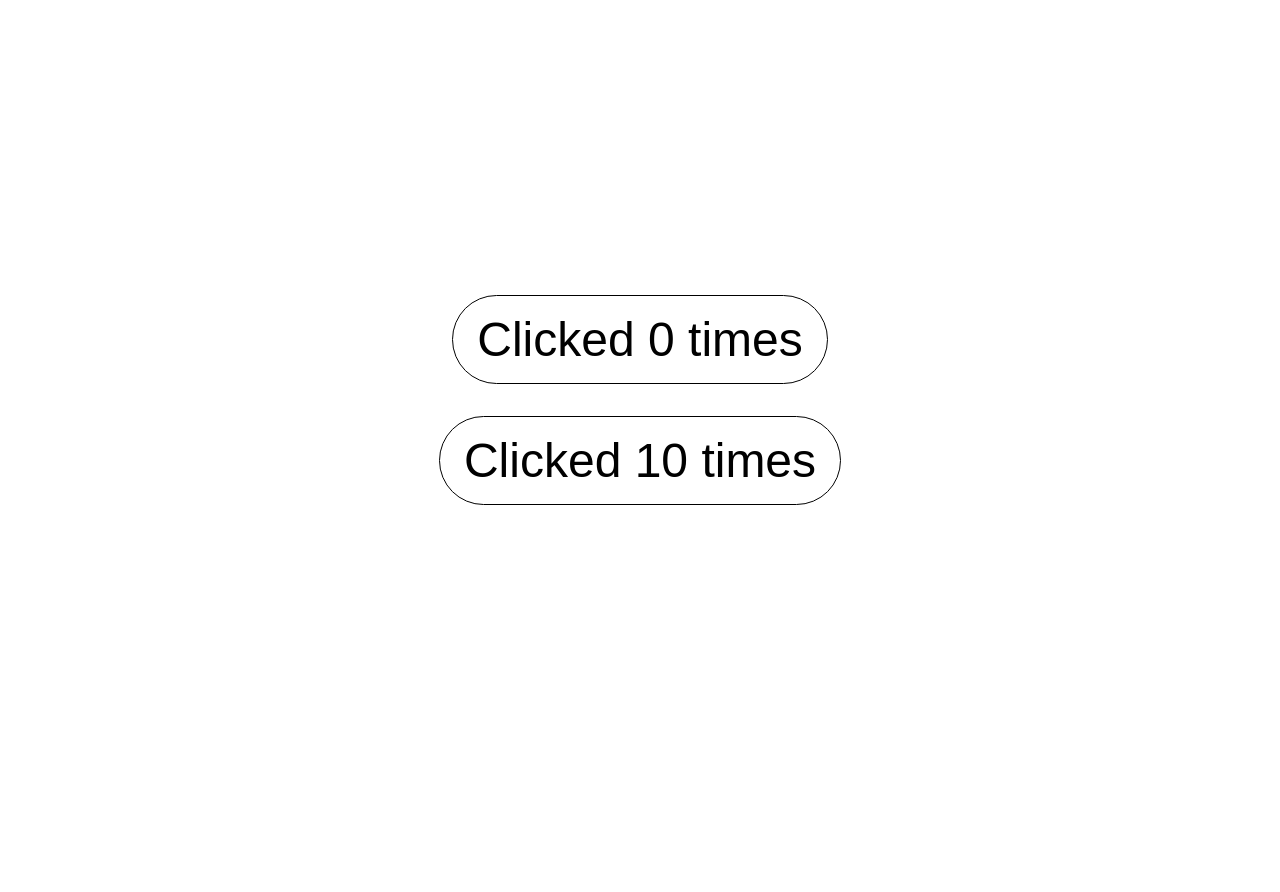
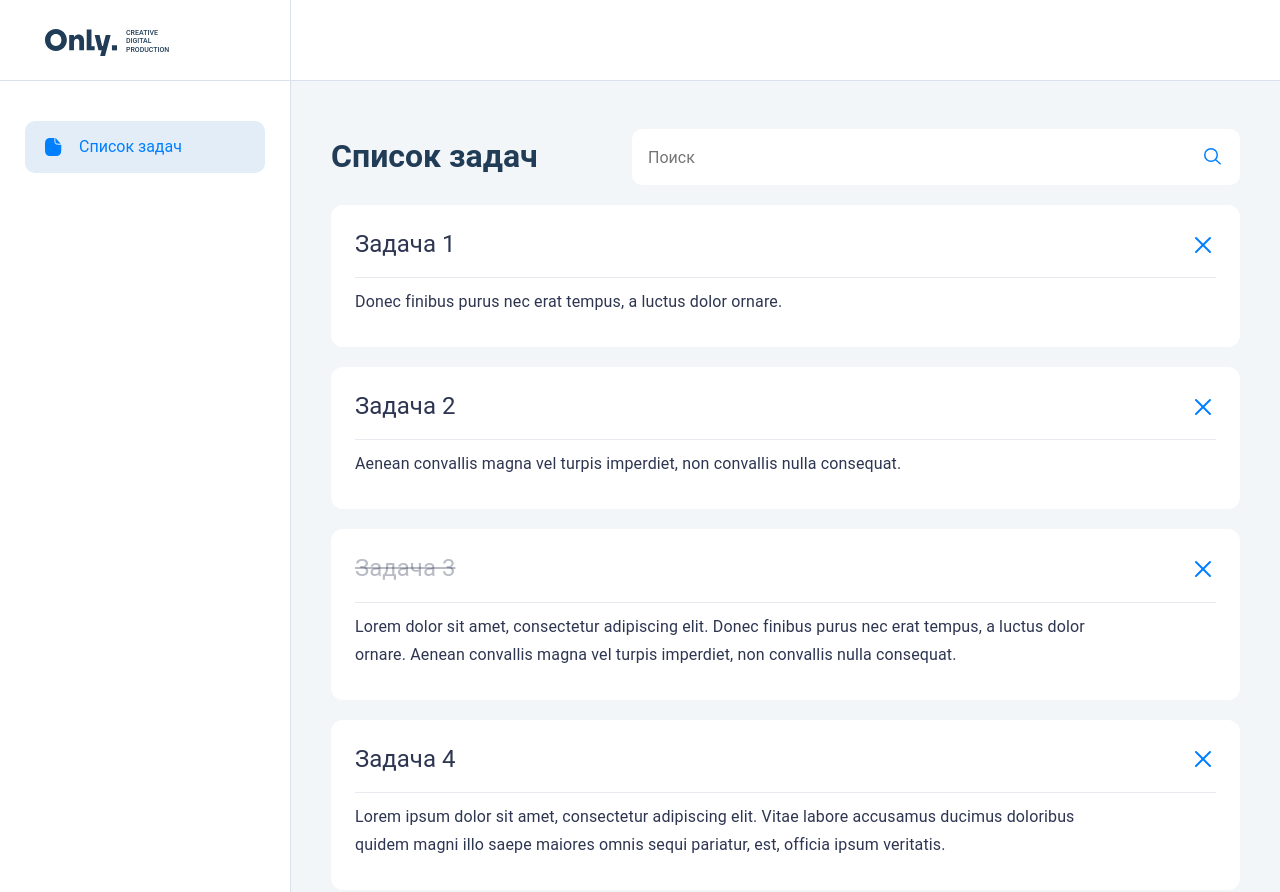
Before and after one commit to only-digital/internship-tasks, a Next.js app: page / in a window 1280 px wide. Shown: the top 892 px of the page. Before the commit the page ends 800 px from the top, so only its background shows below. Built offline with nearby package versions, Linux system fonts and the light colour scheme.

Commit message:
Modified index

```diff
--- a/src/pages/index.js
+++ b/src/pages/index.js
@@ -1,21 +1,21 @@
-import styles from '../styles/index.module.scss'
-import ExampleButton from "../components/example-button/example-button";
-import {getIndexPage} from "../../lib/api";
+import styles from "../styles/index.module.scss";
+import { getIndexPage } from "../../lib/api";
+import Header from "@/components/header/header";
+import Aside from "@/components/aside/aside";
+import TaskList from "@/components/task-list/task-list";
 
 function Index(props) {
-
-    console.log(props)
+  console.log(props);
 
   return (
+    <>
+      <Header />
       <main className={styles.main}>
-            <ExampleButton/>
-
-            <ExampleButton initialValue={10}/>
-
-            {/* Your code here */}
-
+        <Aside title={props.title} />
+        <TaskList title={props.title} tasks={props.tasks} />
       </main>
-    )
+    </>
+  );
 }
 
 export const getStaticProps = async () => {
@@ -23,7 +23,7 @@ export const getStaticProps = async () => {
 
   return {
     props: indexPage,
-        revalidate: 1
+    revalidate: 1,
   };
 };
 
--- a/src/styles/index.module.scss
+++ b/src/styles/index.module.scss
@@ -1,8 +1,6 @@
 .main {
-    display: flex;
-    flex-direction: column;
-    justify-content: center;
-    align-items: center;
-    padding: 6rem;
-    min-height: 100vh;
+  display: flex;
+  max-width: 1920px;
+  margin: 0 auto;
+  min-height: 100vh;
 }
```
Lines whose indentation alone changed are shown as unchanged.
